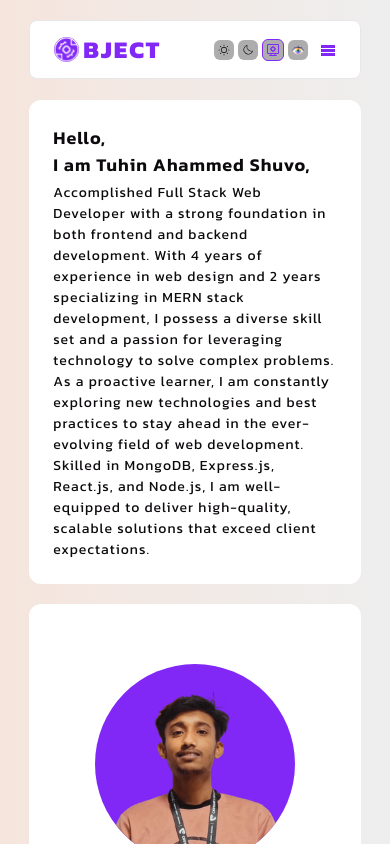
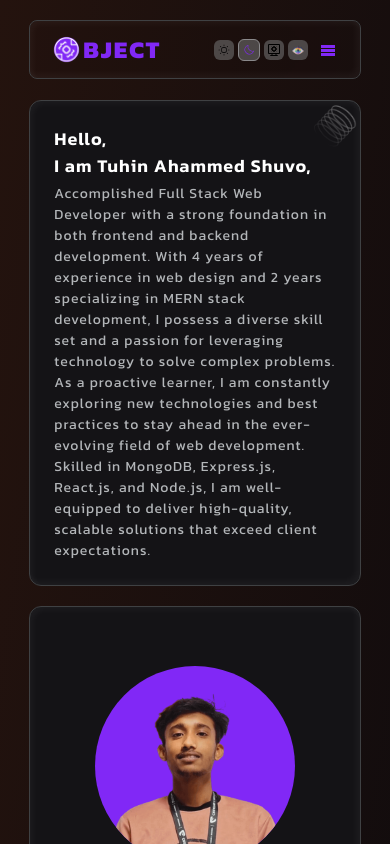
Before and after one commit to tuhinAhammed/My-Portfolio, a React (Vite) app: page /about in a window 390 px wide. Shown: the top 844 px of the page. Built offline with nearby package versions, Linux system fonts and the light colour scheme.

Commit message:
Responsive done

```diff
--- a/src/Components/Theme/ModeChange.jsx
+++ b/src/Components/Theme/ModeChange.jsx
@@ -21,7 +21,7 @@ const modeIcons = [
 const ModeChange = ({ className , onThemeChange , activeThemeColor}) => {
   const mainIndex = document.documentElement
   const [modeTheme, setModeTheme] = useState(
-    localStorage.getItem("modeTheme") ? localStorage.getItem("modeTheme") : "system"
+    localStorage.getItem("modeTheme") ? localStorage.getItem("modeTheme") : "dark"
   )
   const modeQuery = window.matchMedia("(prefers-color-scheme : dar2)")
   console.log(modeQuery);
--- a/src/Components/Theme/ThemeChange.jsx
+++ b/src/Components/Theme/ThemeChange.jsx
@@ -1,8 +1,7 @@
 import React, { useRef, useState } from 'react'
 import { useEffect } from 'react'
 import eye from "../../assets/eye.png"
-import CardBox from '../../Layout/CardBox'
-import ModeChange from './ModeChange'
+
 const colors = [
     { name: "default", colorValue: "#8128F6" },  // Original Default
     { name: "red", colorValue: "#DC3545" },      // Red
@@ -47,8 +46,8 @@ const ThemeChange = ({ onThemeChange, activeThemeColor }) => {
 
             {
                 themeShow ?
-                    <div className=" cardBox relative rounded-md md:rounded-md !border-none  !md:border-[1px] border-tertiary border-opacity-[0.6] cursor-default   bg-[#72727294] hover:bg-[#7272725e] overflow-hidden w-[20px] md:w-[40px] h-[20px] md:h-[40px] p-1 md:p-2  transition-all duration-[3000] cursor-pointer" ref={themeRef}>
-                        <img src={eye} alt="" className=" m-auto" />
+                    <div className=" cardBox relative rounded-md md:rounded-md !border-none  !md:border-[1px] border-tertiary border-opacity-[0.6] cursor-default   bg-[#72727294] hover:bg-[#7272725e] overflow-hidden w-[20px] md:w-[40px] h-[20px] md:h-[40px] p-1 md:p-1  transition-all duration-[3000] cursor-pointer" ref={themeRef}>
+                        <img src={eye} alt="" className=" m-auto animate-pulse" />
                     </div>
                     :
                     <div className=" cardBox absolute top-[120%] left-[100%] md:top-0 md:left-0  md:relative rounded-md md:rounded-xl border-none md:border-[1px] border-tertiary border-opacity-[0.6] cursor-default bg-senary overflow-hidden ${className} shadow-primary-shadow hover:shadow-secondary-shadow " ref={themeRef}>
--- a/src/Layout/RootLayout.jsx
+++ b/src/Layout/RootLayout.jsx
@@ -22,7 +22,7 @@ const RootLayout = () => {
   return (
     <div className='dark:bg-gradient-to-br dark:from-[#24130E] dark:to-[#0A090D] bg-gradient-to-r from-[#F5E5DD] to-[#eee] pt-5' style={{ '--theme-color': theme }}>
       {loading ? (
-       <div className='w-full h-screen flex items-center justify-center w-full mt-[-30px] lg:mt-none'>
+       <div className='w-full h-[100vh] !dark:bg-gradient-to-br !dark:from-[#24130E] !dark:to-[#0A090D]  flex items-center justify-center w-full mt-[-30px] lg:mt-none'>
         <PreloaderLogo className="animate-pulse"/>
        </div>
       ) : (
```
